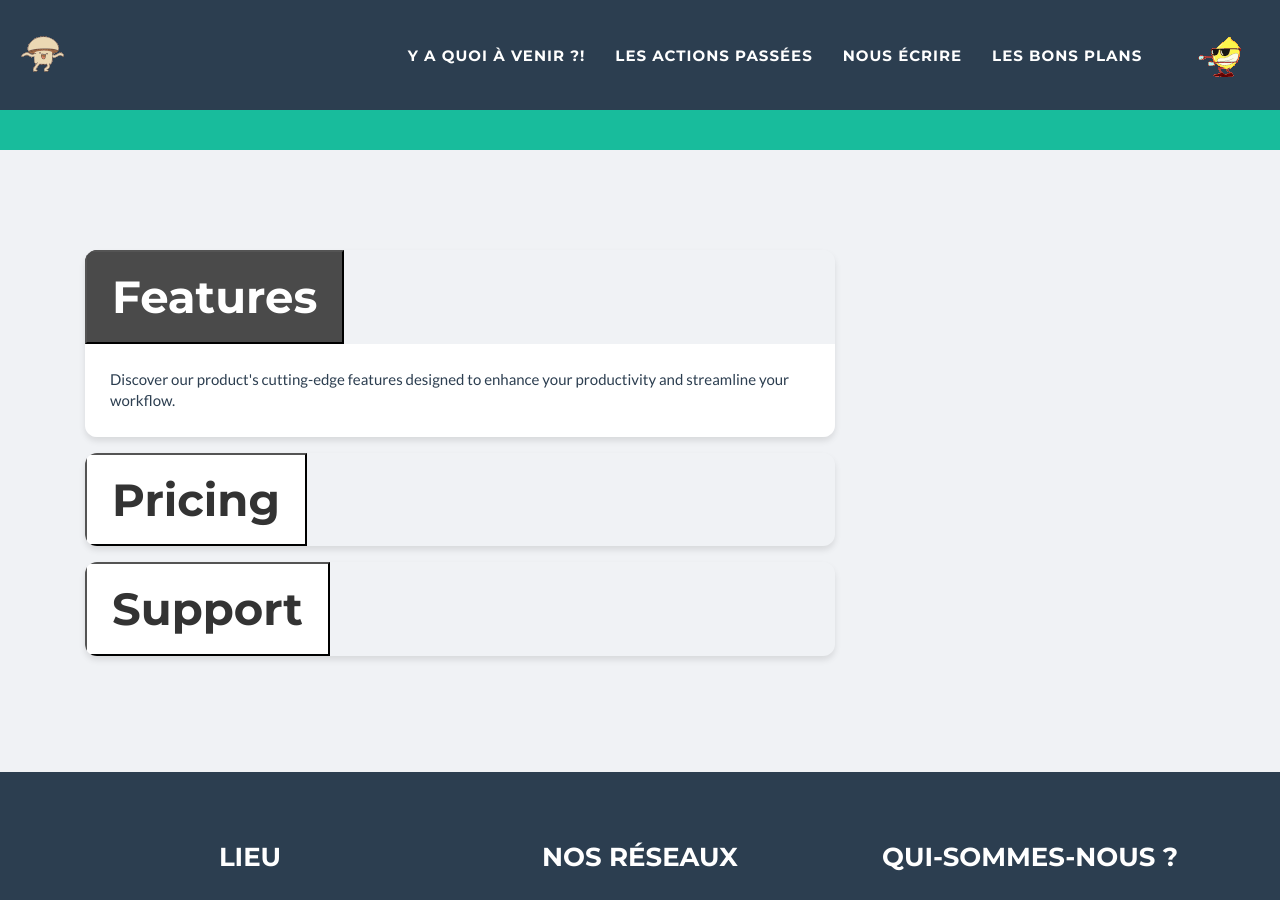
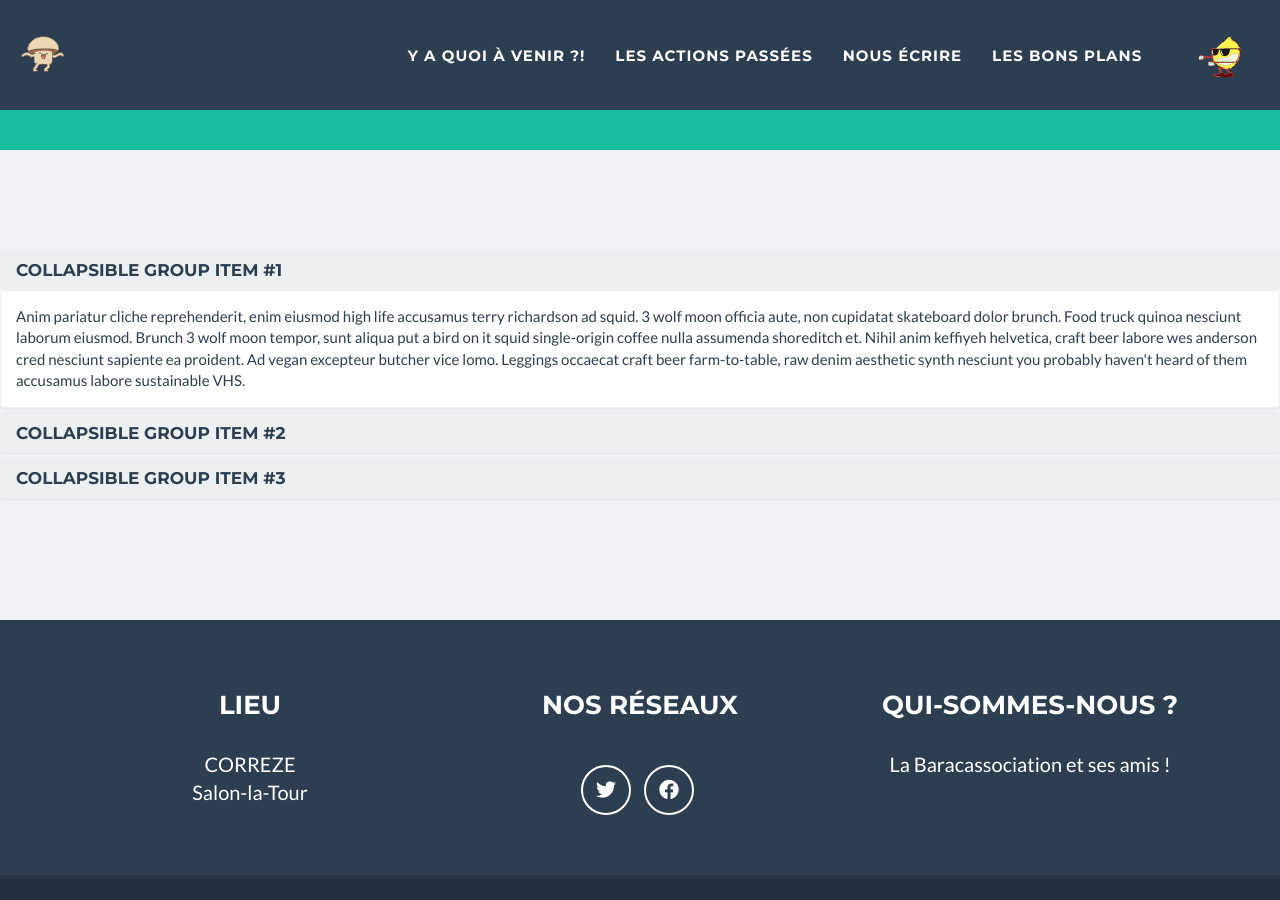
Before and after one commit to association-baraca/association-baraca.github.io, a Jekyll site: the page built from les-bons-plans.html, in a window 1280 px wide and 900 px high, scrolled down 245 px. Built offline with Jekyll 4.4.1, drawn with Linux system fonts in a browser that asks for light colours; nearby versions of some CDN libraries; library files that are not in the unit come from our copies.

Commit message:
up accordion

```diff
--- a/_includes/bons-plans.html
+++ b/_includes/bons-plans.html
@@ -11,51 +11,46 @@
   </div>
 </section>
 <section>
-  <div class="container portfolio-flex-grid">
-    <div class="container">
-      <div class="row justify-content-center">
-          <div class="col-md-8">
-              <div class="accordion" id="sleekAccordion">
-                  <div class="accordion-item">
-                      <h2 class="accordion-header">
-                          <button class="accordion-button" type="button" data-bs-toggle="collapse" data-bs-target="#collapseOne" aria-expanded="true" aria-controls="collapseOne">
-                                  Features
-                              </button>
-                      </h2>
-                      <div id="collapseOne" class="accordion-collapse collapse show" data-bs-parent="#sleekAccordion">
-                          <div class="accordion-body">
-                              Discover our product's cutting-edge features designed to enhance your productivity and
-                              streamline your workflow.
+  <div class="panel-group" id="accordion">
+    <div class="panel panel-default">
+      <div class="panel-heading">
+        <h4 class="panel-title">
+          <a data-toggle="collapse" data-parent="#accordion" href="#collapseOne">
+            Collapsible Group Item #1
+          </a>
+        </h4>
+      </div>
+      <div id="collapseOne" class="panel-collapse collapse in">
+        <div class="panel-body">
+          Anim pariatur cliche reprehenderit, enim eiusmod high life accusamus terry richardson ad squid. 3 wolf moon officia aute, non cupidatat skateboard dolor brunch. Food truck quinoa nesciunt laborum eiusmod. Brunch 3 wolf moon tempor, sunt aliqua put a bird on it squid single-origin coffee nulla assumenda shoreditch et. Nihil anim keffiyeh helvetica, craft beer labore wes anderson cred nesciunt sapiente ea proident. Ad vegan excepteur butcher vice lomo. Leggings occaecat craft beer farm-to-table, raw denim aesthetic synth nesciunt you probably haven't heard of them accusamus labore sustainable VHS.
         </div>
       </div>
     </div>
-                  <div class="accordion-item">
-                      <h2 class="accordion-header">
-                          <button class="accordion-button collapsed" type="button" data-bs-toggle="collapse" data-bs-target="#collapseTwo" aria-expanded="false" aria-controls="collapseTwo">
-                                  Pricing
-                              </button>
-                      </h2>
-                      <div id="collapseTwo" class="accordion-collapse collapse" data-bs-parent="#sleekAccordion">
-                          <div class="accordion-body">
-                              Explore our flexible pricing options tailored to fit your needs, from individual users
-                              to enterprise solutions.
+    <div class="panel panel-default">
+      <div class="panel-heading">
+        <h4 class="panel-title">
+          <a data-toggle="collapse" data-parent="#accordion" href="#collapseTwo">
+            Collapsible Group Item #2
+          </a>
+        </h4>
+      </div>
+      <div id="collapseTwo" class="panel-collapse collapse">
+        <div class="panel-body">
+          Anim pariatur cliche reprehenderit, enim eiusmod high life accusamus terry richardson ad squid. 3 wolf moon officia aute, non cupidatat skateboard dolor brunch. Food truck quinoa nesciunt laborum eiusmod. Brunch 3 wolf moon tempor, sunt aliqua put a bird on it squid single-origin coffee nulla assumenda shoreditch et. Nihil anim keffiyeh helvetica, craft beer labore wes anderson cred nesciunt sapiente ea proident. Ad vegan excepteur butcher vice lomo. Leggings occaecat craft beer farm-to-table, raw denim aesthetic synth nesciunt you probably haven't heard of them accusamus labore sustainable VHS.
         </div>
       </div>
     </div>
-                  <div class="accordion-item">
-                      <h2 class="accordion-header">
-                          <button class="accordion-button collapsed" type="button" data-bs-toggle="collapse" data-bs-target="#collapseThree" aria-expanded="false" aria-controls="collapseThree">
-                                  Support
-                              </button>
-                      </h2>
-                      <div id="collapseThree" class="accordion-collapse collapse" data-bs-parent="#sleekAccordion">
-                          <div class="accordion-body">
-                              Get assistance from our dedicated support team, available 24/7 to help you with any
-                              questions or issues you may encounter.
+    <div class="panel panel-default">
+      <div class="panel-heading">
+        <h4 class="panel-title">
+          <a data-toggle="collapse" data-parent="#accordion" href="#collapseThree">
+            Collapsible Group Item #3
+          </a>
+        </h4>
       </div>
-                      </div>
-                  </div>
-              </div>
+      <div id="collapseThree" class="panel-collapse collapse">
+        <div class="panel-body">
+          Anim pariatur cliche reprehenderit, enim eiusmod high life accusamus terry richardson ad squid. 3 wolf moon officia aute, non cupidatat skateboard dolor brunch. Food truck quinoa nesciunt laborum eiusmod. Brunch 3 wolf moon tempor, sunt aliqua put a bird on it squid single-origin coffee nulla assumenda shoreditch et. Nihil anim keffiyeh helvetica, craft beer labore wes anderson cred nesciunt sapiente ea proident. Ad vegan excepteur butcher vice lomo. Leggings occaecat craft beer farm-to-table, raw denim aesthetic synth nesciunt you probably haven't heard of them accusamus labore sustainable VHS.
         </div>
       </div>
     </div>
```
Lines whose indentation alone changed are shown as unchanged.
